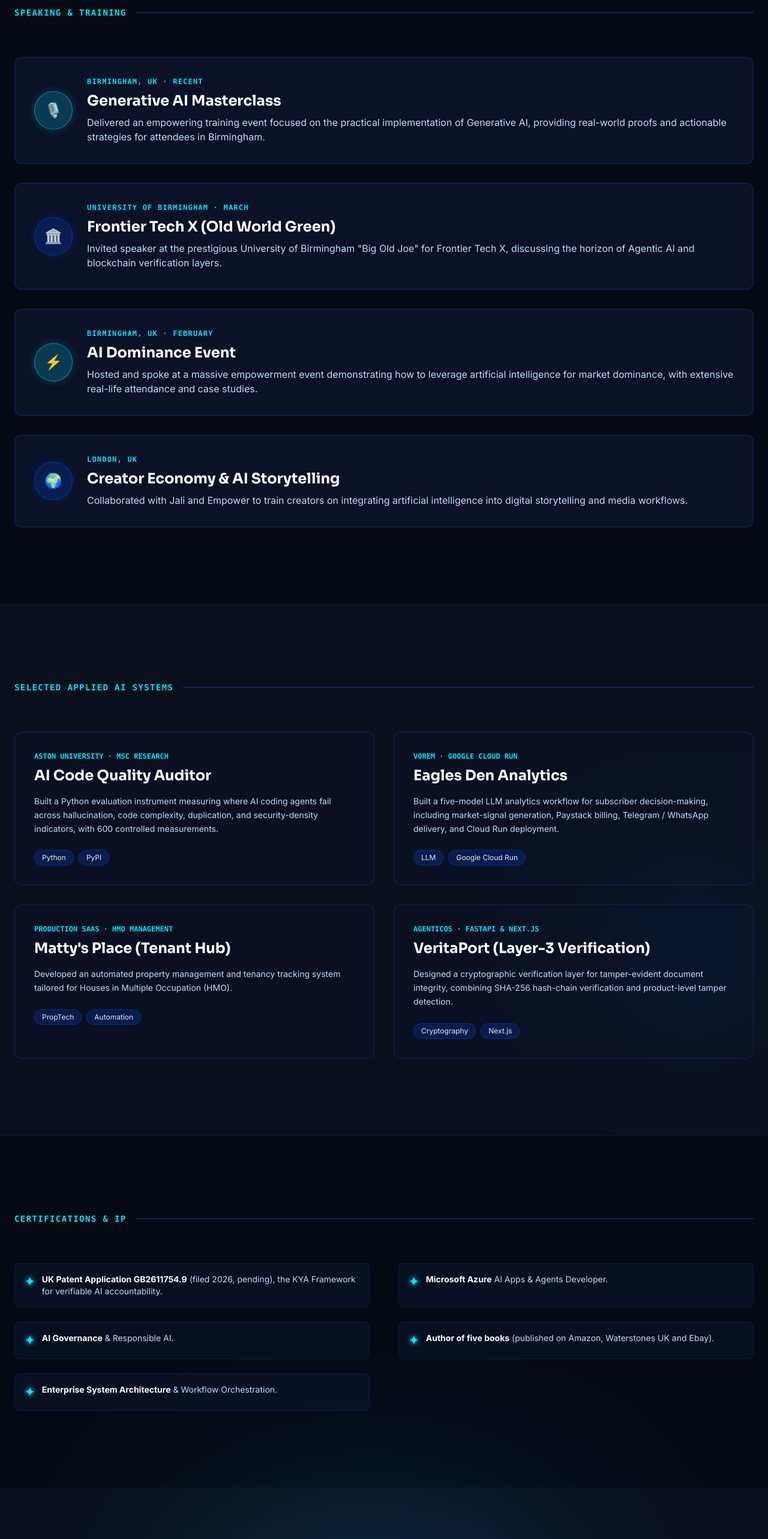
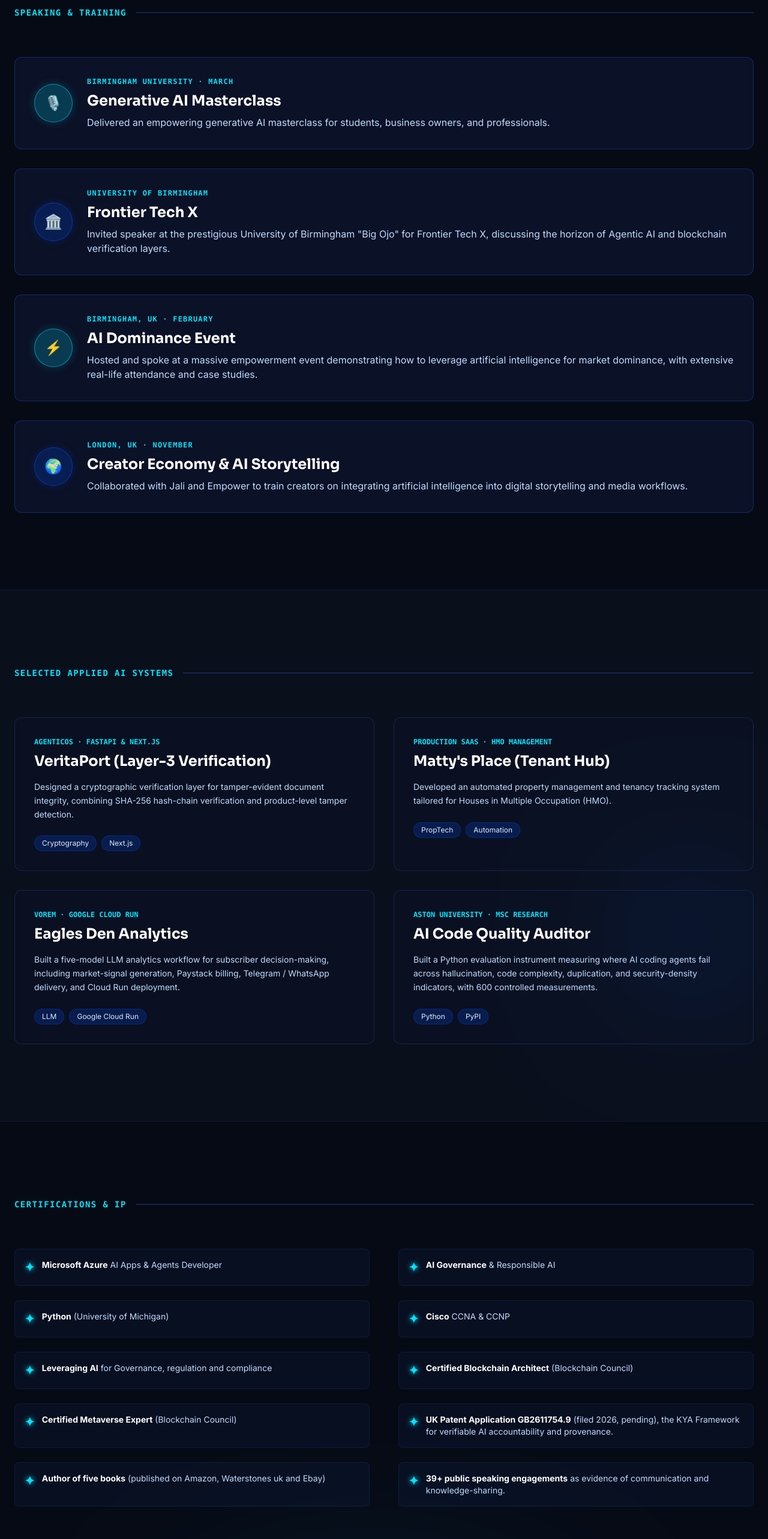
Before and after one commit to dominicrume/ORume_DOMINIC_WEBSITE, a Next.js app: page /portfolio in a window 1280 px wide. Shown: the part 2300-4866 px from the top of the page at 60% size. Built offline with nearby package versions, Linux system fonts and the light colour scheme; no server answers.

Commit message:
feat: align portfolio content perfectly with CV and user requests

```diff
--- a/app/portfolio/page.tsx
+++ b/app/portfolio/page.tsx
@@ -134,9 +134,9 @@ export default function PortfolioPage() {
                   <span className="text-2xl">🎙️</span>
                 </div>
                 <div>
-                  <div className="text-xs font-mono text-[#00E5FF] mb-2 font-bold tracking-widest">BIRMINGHAM, UK · RECENT</div>
+                  <div className="text-xs font-mono text-[#00E5FF] mb-2 font-bold tracking-widest">BIRMINGHAM UNIVERSITY · MARCH</div>
                   <h3 className="text-2xl font-display font-bold text-white mb-2">Generative AI Masterclass</h3>
-                  <p className="text-blue-200">Delivered an empowering training event focused on the practical implementation of Generative AI, providing real-world proofs and actionable strategies for attendees in Birmingham.</p>
+                  <p className="text-blue-200">Delivered an empowering generative AI masterclass for students, business owners, and professionals.</p>
                 </div>
               </div>
 
@@ -145,9 +145,9 @@ export default function PortfolioPage() {
                   <span className="text-2xl">🏛️</span>
                 </div>
                 <div>
-                  <div className="text-xs font-mono text-[#00E5FF] mb-2 font-bold tracking-widest">UNIVERSITY OF BIRMINGHAM · MARCH</div>
-                  <h3 className="text-2xl font-display font-bold text-white mb-2">Frontier Tech X (Old World Green)</h3>
-                  <p className="text-blue-200">Invited speaker at the prestigious University of Birmingham &quot;Big Old Joe&quot; for Frontier Tech X, discussing the horizon of Agentic AI and blockchain verification layers.</p>
+                  <div className="text-xs font-mono text-[#00E5FF] mb-2 font-bold tracking-widest">UNIVERSITY OF BIRMINGHAM</div>
+                  <h3 className="text-2xl font-display font-bold text-white mb-2">Frontier Tech X</h3>
+                  <p className="text-blue-200">Invited speaker at the prestigious University of Birmingham &quot;Big Ojo&quot; for Frontier Tech X, discussing the horizon of Agentic AI and blockchain verification layers.</p>
                 </div>
               </div>
 
@@ -167,7 +167,7 @@ export default function PortfolioPage() {
                   <span className="text-2xl">🌍</span>
                 </div>
                 <div>
-                  <div className="text-xs font-mono text-[#00E5FF] mb-2 font-bold tracking-widest">LONDON, UK</div>
+                  <div className="text-xs font-mono text-[#00E5FF] mb-2 font-bold tracking-widest">LONDON, UK · NOVEMBER</div>
                   <h3 className="text-2xl font-display font-bold text-white mb-2">Creator Economy & AI Storytelling</h3>
                   <p className="text-blue-200">Collaborated with Jali and Empower to train creators on integrating artificial intelligence into digital storytelling and media workflows.</p>
                 </div>
@@ -188,15 +188,27 @@ export default function PortfolioPage() {
 
           <div className="grid grid-cols-1 lg:grid-cols-2 gap-8 relative z-10">
 
-            <a href="https://auditor-dashboard-rume.fly.dev/" target="_blank" rel="noopener noreferrer" className="group block rounded-xl border border-blue-900/50 hover:border-[#00E5FF] hover:shadow-[0_0_30px_rgba(0,229,255,0.15)] transition-all p-8 bg-blue-950/10 backdrop-blur-sm">
-              <div className="text-xs font-mono text-[#00E5FF] mb-2 font-bold">ASTON UNIVERSITY · MSC RESEARCH</div>
-              <h3 className="text-2xl font-display font-bold text-white mb-4 group-hover:text-[#00E5FF] transition-colors">AI Code Quality Auditor</h3>
+            <a href="https://www.veritaport.co.uk/" target="_blank" rel="noopener noreferrer" className="group block rounded-xl border border-blue-900/50 hover:border-[#00E5FF] hover:shadow-[0_0_30px_rgba(0,229,255,0.15)] transition-all p-8 bg-blue-950/10 backdrop-blur-sm">
+              <div className="text-xs font-mono text-[#00E5FF] mb-2 font-bold">AGENTICOS · FASTAPI & NEXT.JS</div>
+              <h3 className="text-2xl font-display font-bold text-white mb-4 group-hover:text-[#00E5FF] transition-colors">VeritaPort (Layer-3 Verification)</h3>
               <p className="text-blue-200 text-sm leading-relaxed mb-6">
-                Built a Python evaluation instrument measuring where AI coding agents fail across hallucination, code complexity, duplication, and security-density indicators, with 600 controlled measurements.
+                Designed a cryptographic verification layer for tamper-evident document integrity, combining SHA-256 hash-chain verification and product-level tamper detection.
               </p>
               <div className="flex flex-wrap gap-2">
-                <span className="text-xs bg-[#0052FF]/20 text-blue-100 px-3 py-1 rounded-full border border-[#0052FF]/30">Python</span>
-                <span className="text-xs bg-[#0052FF]/20 text-blue-100 px-3 py-1 rounded-full border border-[#0052FF]/30">PyPI</span>
+                <span className="text-xs bg-[#0052FF]/20 text-blue-100 px-3 py-1 rounded-full border border-[#0052FF]/30">Cryptography</span>
+                <span className="text-xs bg-[#0052FF]/20 text-blue-100 px-3 py-1 rounded-full border border-[#0052FF]/30">Next.js</span>
+              </div>
+            </a>
+
+            <a href="https://app.mattysplace.org.uk/" target="_blank" rel="noopener noreferrer" className="group block rounded-xl border border-blue-900/50 hover:border-[#00E5FF] hover:shadow-[0_0_30px_rgba(0,229,255,0.15)] transition-all p-8 bg-blue-950/10 backdrop-blur-sm">
+              <div className="text-xs font-mono text-[#00E5FF] mb-2 font-bold">PRODUCTION SAAS · HMO MANAGEMENT</div>
+              <h3 className="text-2xl font-display font-bold text-white mb-4 group-hover:text-[#00E5FF] transition-colors">Matty&apos;s Place (Tenant Hub)</h3>
+              <p className="text-blue-200 text-sm leading-relaxed mb-6">
+                Developed an automated property management and tenancy tracking system tailored for Houses in Multiple Occupation (HMO).
+              </p>
+              <div className="flex flex-wrap gap-2">
+                <span className="text-xs bg-[#0052FF]/20 text-blue-100 px-3 py-1 rounded-full border border-[#0052FF]/30">PropTech</span>
+                <span className="text-xs bg-[#0052FF]/20 text-blue-100 px-3 py-1 rounded-full border border-[#0052FF]/30">Automation</span>
               </div>
             </a>
 
@@ -212,27 +224,15 @@ export default function PortfolioPage() {
               </div>
             </a>
 
-            <a href="https://app.mattysplace.org.uk/" target="_blank" rel="noopener noreferrer" className="group block rounded-xl border border-blue-900/50 hover:border-[#00E5FF] hover:shadow-[0_0_30px_rgba(0,229,255,0.15)] transition-all p-8 bg-blue-950/10 backdrop-blur-sm">
-              <div className="text-xs font-mono text-[#00E5FF] mb-2 font-bold">PRODUCTION SAAS · HMO MANAGEMENT</div>
-              <h3 className="text-2xl font-display font-bold text-white mb-4 group-hover:text-[#00E5FF] transition-colors">Matty&apos;s Place (Tenant Hub)</h3>
+            <a href="https://auditor-dashboard-rume.fly.dev/" target="_blank" rel="noopener noreferrer" className="group block rounded-xl border border-blue-900/50 hover:border-[#00E5FF] hover:shadow-[0_0_30px_rgba(0,229,255,0.15)] transition-all p-8 bg-blue-950/10 backdrop-blur-sm">
+              <div className="text-xs font-mono text-[#00E5FF] mb-2 font-bold">ASTON UNIVERSITY · MSC RESEARCH</div>
+              <h3 className="text-2xl font-display font-bold text-white mb-4 group-hover:text-[#00E5FF] transition-colors">AI Code Quality Auditor</h3>
               <p className="text-blue-200 text-sm leading-relaxed mb-6">
-                Developed an automated property management and tenancy tracking system tailored for Houses in Multiple Occupation (HMO).
+                Built a Python evaluation instrument measuring where AI coding agents fail across hallucination, code complexity, duplication, and security-density indicators, with 600 controlled measurements.
               </p>
               <div className="flex flex-wrap gap-2">
-                <span className="text-xs bg-[#0052FF]/20 text-blue-100 px-3 py-1 rounded-full border border-[#0052FF]/30">PropTech</span>
-                <span className="text-xs bg-[#0052FF]/20 text-blue-100 px-3 py-1 rounded-full border border-[#0052FF]/30">Automation</span>
-              </div>
-            </a>
-
-            <a href="https://www.veritaport.co.uk/" target="_blank" rel="noopener noreferrer" className="group block rounded-xl border border-blue-900/50 hover:border-[#00E5FF] hover:shadow-[0_0_30px_rgba(0,229,255,0.15)] transition-all p-8 bg-blue-950/10 backdrop-blur-sm">
-              <div className="text-xs font-mono text-[#00E5FF] mb-2 font-bold">AGENTICOS · FASTAPI & NEXT.JS</div>
-              <h3 className="text-2xl font-display font-bold text-white mb-4 group-hover:text-[#00E5FF] transition-colors">VeritaPort (Layer-3 Verification)</h3>
-              <p className="text-blue-200 text-sm leading-relaxed mb-6">
-                Designed a cryptographic verification layer for tamper-evident document integrity, combining SHA-256 hash-chain verification and product-level tamper detection.
-              </p>
-              <div className="flex flex-wrap gap-2">
-                <span className="text-xs bg-[#0052FF]/20 text-blue-100 px-3 py-1 rounded-full border border-[#0052FF]/30">Cryptography</span>
-                <span className="text-xs bg-[#0052FF]/20 text-blue-100 px-3 py-1 rounded-full border border-[#0052FF]/30">Next.js</span>
+                <span className="text-xs bg-[#0052FF]/20 text-blue-100 px-3 py-1 rounded-full border border-[#0052FF]/30">Python</span>
+                <span className="text-xs bg-[#0052FF]/20 text-blue-100 px-3 py-1 rounded-full border border-[#0052FF]/30">PyPI</span>
               </div>
             </a>
 
@@ -250,23 +250,43 @@ export default function PortfolioPage() {
             <div className="grid grid-cols-1 md:grid-cols-2 gap-x-12 gap-y-6 text-blue-200 text-sm">
               <div className="flex items-start space-x-3 p-4 rounded-lg bg-blue-950/20 border border-blue-900/30">
                 <span className="text-[#00E5FF] font-bold text-xl drop-shadow-[0_0_5px_#00E5FF]">✦</span>
-                <p><strong className="text-white font-bold">UK Patent Application GB2611754.9</strong> (filed 2026, pending), the KYA Framework for verifiable AI accountability.</p>
+                <p><strong className="text-white font-bold">Microsoft Azure</strong> AI Apps & Agents Developer</p>
               </div>
               <div className="flex items-start space-x-3 p-4 rounded-lg bg-blue-950/20 border border-blue-900/30">
                 <span className="text-[#00E5FF] font-bold text-xl drop-shadow-[0_0_5px_#00E5FF]">✦</span>
-                <p><strong className="text-white font-bold">Microsoft Azure</strong> AI Apps & Agents Developer.</p>
+                <p><strong className="text-white font-bold">AI Governance</strong> & Responsible AI</p>
               </div>
               <div className="flex items-start space-x-3 p-4 rounded-lg bg-blue-950/20 border border-blue-900/30">
                 <span className="text-[#00E5FF] font-bold text-xl drop-shadow-[0_0_5px_#00E5FF]">✦</span>
-                <p><strong className="text-white font-bold">AI Governance</strong> & Responsible AI.</p>
+                <p><strong className="text-white font-bold">Python</strong> (University of Michigan)</p>
               </div>
               <div className="flex items-start space-x-3 p-4 rounded-lg bg-blue-950/20 border border-blue-900/30">
                 <span className="text-[#00E5FF] font-bold text-xl drop-shadow-[0_0_5px_#00E5FF]">✦</span>
-                <p><strong className="text-white font-bold">Author of five books</strong> (published on Amazon, Waterstones UK and Ebay).</p>
+                <p><strong className="text-white font-bold">Cisco</strong> CCNA & CCNP</p>
               </div>
               <div className="flex items-start space-x-3 p-4 rounded-lg bg-blue-950/20 border border-blue-900/30">
                 <span className="text-[#00E5FF] font-bold text-xl drop-shadow-[0_0_5px_#00E5FF]">✦</span>
-                <p><strong className="text-white font-bold">Enterprise System Architecture</strong> & Workflow Orchestration.</p>
+                <p><strong className="text-white font-bold">Leveraging AI</strong> for Governance, regulation and compliance</p>
+              </div>
+              <div className="flex items-start space-x-3 p-4 rounded-lg bg-blue-950/20 border border-blue-900/30">
+                <span className="text-[#00E5FF] font-bold text-xl drop-shadow-[0_0_5px_#00E5FF]">✦</span>
+                <p><strong className="text-white font-bold">Certified Blockchain Architect</strong> (Blockchain Council)</p>
+              </div>
+              <div className="flex items-start space-x-3 p-4 rounded-lg bg-blue-950/20 border border-blue-900/30">
+                <span className="text-[#00E5FF] font-bold text-xl drop-shadow-[0_0_5px_#00E5FF]">✦</span>
+                <p><strong className="text-white font-bold">Certified Metaverse Expert</strong> (Blockchain Council)</p>
+              </div>
+              <div className="flex items-start space-x-3 p-4 rounded-lg bg-blue-950/20 border border-blue-900/30">
+                <span className="text-[#00E5FF] font-bold text-xl drop-shadow-[0_0_5px_#00E5FF]">✦</span>
+                <p><strong className="text-white font-bold">UK Patent Application GB2611754.9</strong> (filed 2026, pending), the KYA Framework for verifiable AI accountability and provenance.</p>
+              </div>
+              <div className="flex items-start space-x-3 p-4 rounded-lg bg-blue-950/20 border border-blue-900/30">
+                <span className="text-[#00E5FF] font-bold text-xl drop-shadow-[0_0_5px_#00E5FF]">✦</span>
+                <p><strong className="text-white font-bold">Author of five books</strong> (published on Amazon, Waterstones uk and Ebay)</p>
+              </div>
+              <div className="flex items-start space-x-3 p-4 rounded-lg bg-blue-950/20 border border-blue-900/30">
+                <span className="text-[#00E5FF] font-bold text-xl drop-shadow-[0_0_5px_#00E5FF]">✦</span>
+                <p><strong className="text-white font-bold">39+ public speaking engagements</strong> as evidence of communication and knowledge-sharing.</p>
               </div>
             </div>
           </div>
```
